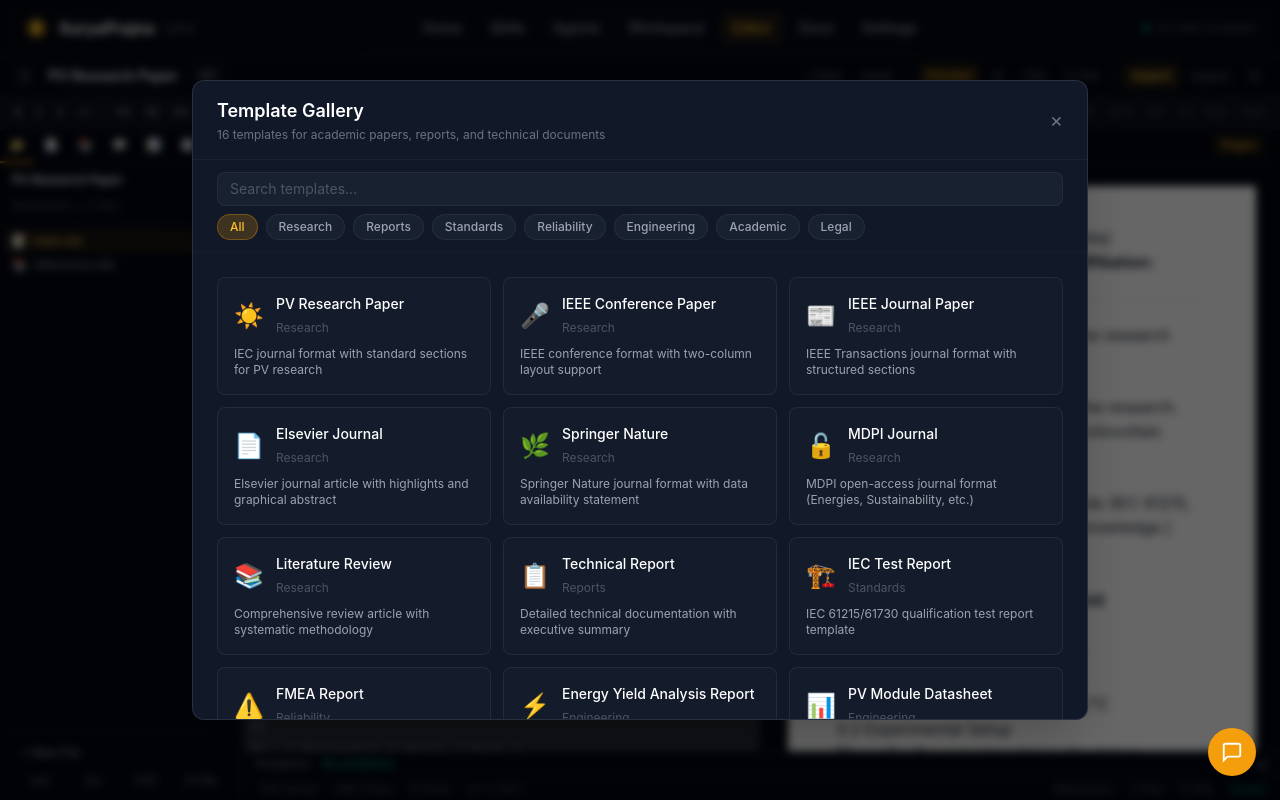
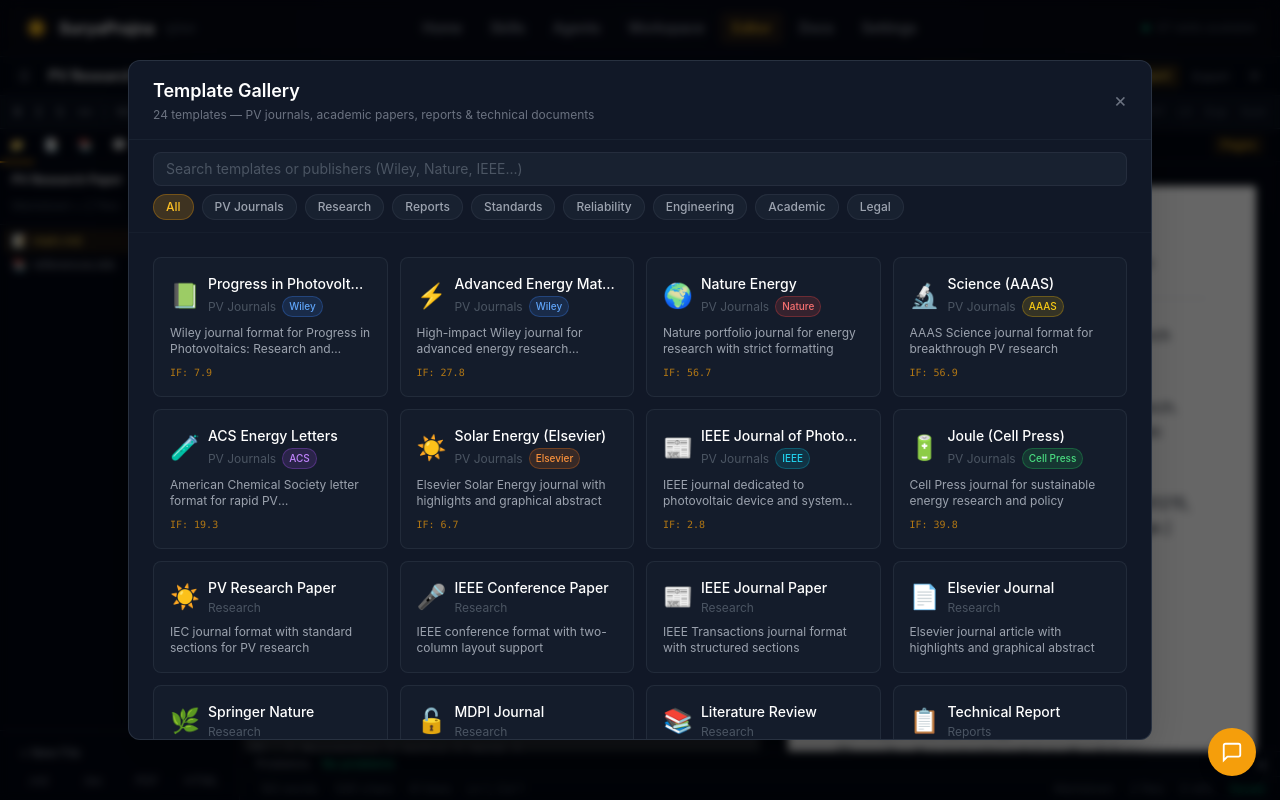
Before and after one commit to ganeshgowri-ASA/SuryaPrajna, a Next.js app in the folder apps/web/: page /editor in a window 1280 px wide. Both pictures are taken after a click on the button "+ New". Shown: the top 800 px of the page. Built offline with nearby package versions, Linux system fonts and the light colour scheme.

Commit message:
feat: add publisher templates (Wiley/Nature/Science/ACS/Joule) + enhanced gallery UI #36

```diff
--- a/apps/web/components/editor/TemplatesGallery.tsx
+++ b/apps/web/components/editor/TemplatesGallery.tsx
@@ -8,6 +8,8 @@
   description: string;
   icon: string;
   category: string;
+  publisher?: string;
+  badge?: string;
 }
 
 interface TemplatesGalleryProps {
@@ -17,6 +19,80 @@
 }
 
 const TEMPLATES: Template[] = [
+  // === PV JOURNAL PUBLISHERS ===
+  {
+    id: "wiley-pip",
+    name: "Progress in Photovoltaics (Wiley)",
+    description: "Wiley journal format for Progress in Photovoltaics: Research and Applications",
+    icon: "📗",
+    category: "PV Journals",
+    publisher: "Wiley",
+    badge: "IF: 7.9",
+  },
+  {
+    id: "wiley-aem",
+    name: "Advanced Energy Materials (Wiley)",
+    description: "High-impact Wiley journal for advanced energy research including PV",
+    icon: "⚡",
+    category: "PV Journals",
+    publisher: "Wiley",
+    badge: "IF: 27.8",
+  },
+  {
+    id: "nature-energy",
+    name: "Nature Energy",
+    description: "Nature portfolio journal for energy research with strict formatting",
+    icon: "🌍",
+    category: "PV Journals",
+    publisher: "Nature",
+    badge: "IF: 56.7",
+  },
+  {
+    id: "science-aaas",
+    name: "Science (AAAS)",
+    description: "AAAS Science journal format for breakthrough PV research",
+    icon: "🔬",
+    category: "PV Journals",
+    publisher: "AAAS",
+    badge: "IF: 56.9",
+  },
+  {
+    id: "acs-energy-letters",
+    name: "ACS Energy Letters",
+    description: "American Chemical Society letter format for rapid PV communications",
+    icon: "🧪",
+    category: "PV Journals",
+    publisher: "ACS",
+    badge: "IF: 19.3",
+  },
+  {
+    id: "solar-energy-elsevier",
+    name: "Solar Energy (Elsevier)",
+    description: "Elsevier Solar Energy journal with highlights and graphical abstract",
+    icon: "☀️",
+    category: "PV Journals",
+    publisher: "Elsevier",
+    badge: "IF: 6.7",
+  },
+  {
+    id: "ieee-jpv",
+    name: "IEEE Journal of Photovoltaics",
+    description: "IEEE journal dedicated to photovoltaic device and system research",
+    icon: "📰",
+    category: "PV Journals",
+    publisher: "IEEE",
+    badge: "IF: 2.8",
+  },
+  {
+    id: "joule-cell-press",
+    name: "Joule (Cell Press)",
+    description: "Cell Press journal for sustainable energy research and policy",
+    icon: "🔋",
+    category: "PV Journals",
+    publisher: "Cell Press",
+    badge: "IF: 39.8",
+  },
+  // === GENERAL RESEARCH ===
   {
     id: "pv-research",
     name: "PV Research Paper",
@@ -66,6 +142,7 @@
     icon: "📚",
     category: "Research",
   },
+  // === REPORTS ===
   {
     id: "technical-report",
     name: "Technical Report",
@@ -73,6 +150,7 @@
     icon: "📋",
     category: "Reports",
   },
+  // === STANDARDS ===
   {
     id: "iec-test-report",
     name: "IEC Test Report",
@@ -80,6 +158,7 @@
     icon: "🏗️",
     category: "Standards",
   },
+  // === RELIABILITY ===
   {
     id: "fmea-report",
     name: "FMEA Report",
@@ -87,6 +166,7 @@
     icon: "⚠️",
     category: "Reliability",
   },
+  // === ENGINEERING ===
   {
     id: "energy-yield",
     name: "Energy Yield Analysis Report",
@@ -101,6 +181,7 @@
     icon: "📊",
     category: "Engineering",
   },
+  // === ACADEMIC ===
   {
     id: "thesis-chapter",
     name: "Thesis / Dissertation",
@@ -122,6 +203,7 @@
     icon: "📝",
     category: "Academic",
   },
+  // === LEGAL ===
   {
     id: "patent-draft",
     name: "Patent Draft",
@@ -130,6 +212,16 @@
     category: "Legal",
   },
 ];
+
+const PUBLISHER_COLORS: Record<string, string> = {
+  Wiley: "bg-blue-500/15 text-blue-400 border-blue-500/30",
+  Nature: "bg-red-500/15 text-red-400 border-red-500/30",
+  AAAS: "bg-yellow-500/15 text-yellow-400 border-yellow-500/30",
+  ACS: "bg-purple-500/15 text-purple-400 border-purple-500/30",
+  Elsevier: "bg-orange-500/15 text-orange-400 border-orange-500/30",
+  IEEE: "bg-cyan-500/15 text-cyan-400 border-cyan-500/30",
+  "Cell Press": "bg-green-500/15 text-green-400 border-green-500/30",
+};
 
 export default function TemplatesGallery({ isOpen, onClose, onSelect }: TemplatesGalleryProps) {
   const [filter, setFilter] = useState<string>("all");
@@ -143,19 +235,20 @@
     const matchesSearch =
       !searchQuery ||
       t.name.toLowerCase().includes(searchQuery.toLowerCase()) ||
-      t.description.toLowerCase().includes(searchQuery.toLowerCase());
+      t.description.toLowerCase().includes(searchQuery.toLowerCase()) ||
+      (t.publisher && t.publisher.toLowerCase().includes(searchQuery.toLowerCase()));
     return matchesCategory && matchesSearch;
   });
 
   return (
     <div className="fixed inset-0 z-50 flex items-center justify-center bg-black/60 backdrop-blur-sm">
-      <div className="bg-gray-900 border border-gray-700/60 rounded-xl w-full max-w-4xl max-h-[80vh] overflow-hidden shadow-2xl flex flex-col">
+      <div className="bg-gray-900 border border-gray-700/60 rounded-xl w-full max-w-5xl max-h-[85vh] overflow-hidden shadow-2xl flex flex-col">
         {/* Header */}
         <div className="flex items-center justify-between px-6 py-4 border-b border-gray-800/60 flex-shrink-0">
           <div>
             <h2 className="text-lg font-semibold text-white">Template Gallery</h2>
             <p className="text-xs text-gray-500 mt-0.5">
-              {TEMPLATES.length} templates for academic papers, reports, and technical documents
+              {TEMPLATES.length} templates — PV journals, academic papers, reports & technical documents
             </p>
           </div>
           <button
@@ -163,7 +256,7 @@
             onClick={onClose}
             className="text-gray-500 hover:text-gray-300 text-xl leading-none"
           >
-            ×
+            &times;
           </button>
         </div>
 
@@ -173,7 +266,7 @@
             type="text"
             value={searchQuery}
             onChange={(e) => setSearchQuery(e.target.value)}
-            placeholder="Search templates..."
+            placeholder="Search templates or publishers (Wiley, Nature, IEEE...)"
             className="w-full bg-gray-800/60 border border-gray-700/40 rounded-lg px-3 py-1.5 text-sm text-gray-200 placeholder-gray-600 focus:outline-none focus:border-amber-500/40"
           />
           <div className="flex gap-2 flex-wrap">
@@ -196,7 +289,7 @@
 
         {/* Templates Grid */}
         <div className="flex-1 overflow-auto p-6">
-          <div className="grid grid-cols-2 md:grid-cols-3 gap-3">
+          <div className="grid grid-cols-2 md:grid-cols-3 lg:grid-cols-4 gap-3">
             {filtered.map((t) => (
               <button
                 type="button"
@@ -207,16 +300,30 @@
                 }}
                 className="text-left p-4 rounded-lg border border-gray-700/40 bg-gray-800/30 hover:bg-gray-800/60 hover:border-amber-500/30 transition-all group"
               >
-                <div className="flex items-center gap-3 mb-2">
+                <div className="flex items-center gap-2 mb-2">
                   <span className="text-2xl">{t.icon}</span>
-                  <div>
-                    <h3 className="text-sm font-medium text-white group-hover:text-amber-300 transition-colors">
+                  <div className="flex-1 min-w-0">
+                    <h3 className="text-sm font-medium text-white group-hover:text-amber-300 transition-colors truncate">
                       {t.name}
                     </h3>
-                    <span className="text-xs text-gray-600">{t.category}</span>
+                    <div className="flex items-center gap-1.5 mt-0.5">
+                      <span className="text-xs text-gray-600">{t.category}</span>
+                      {t.publisher && (
+                        <span
+                          className={`text-[10px] px-1.5 py-0.5 rounded-full border font-medium ${
+                            PUBLISHER_COLORS[t.publisher] || "bg-gray-700/30 text-gray-400 border-gray-600/30"
+                          }`}
+                        >
+                          {t.publisher}
+                        </span>
+                      )}
+                    </div>
                   </div>
                 </div>
-                <p className="text-xs text-gray-400">{t.description}</p>
+                <p className="text-xs text-gray-400 line-clamp-2">{t.description}</p>
+                {t.badge && (
+                  <div className="mt-2 text-[10px] text-amber-500/70 font-mono">{t.badge}</div>
+                )}
               </button>
             ))}
           </div>
```
